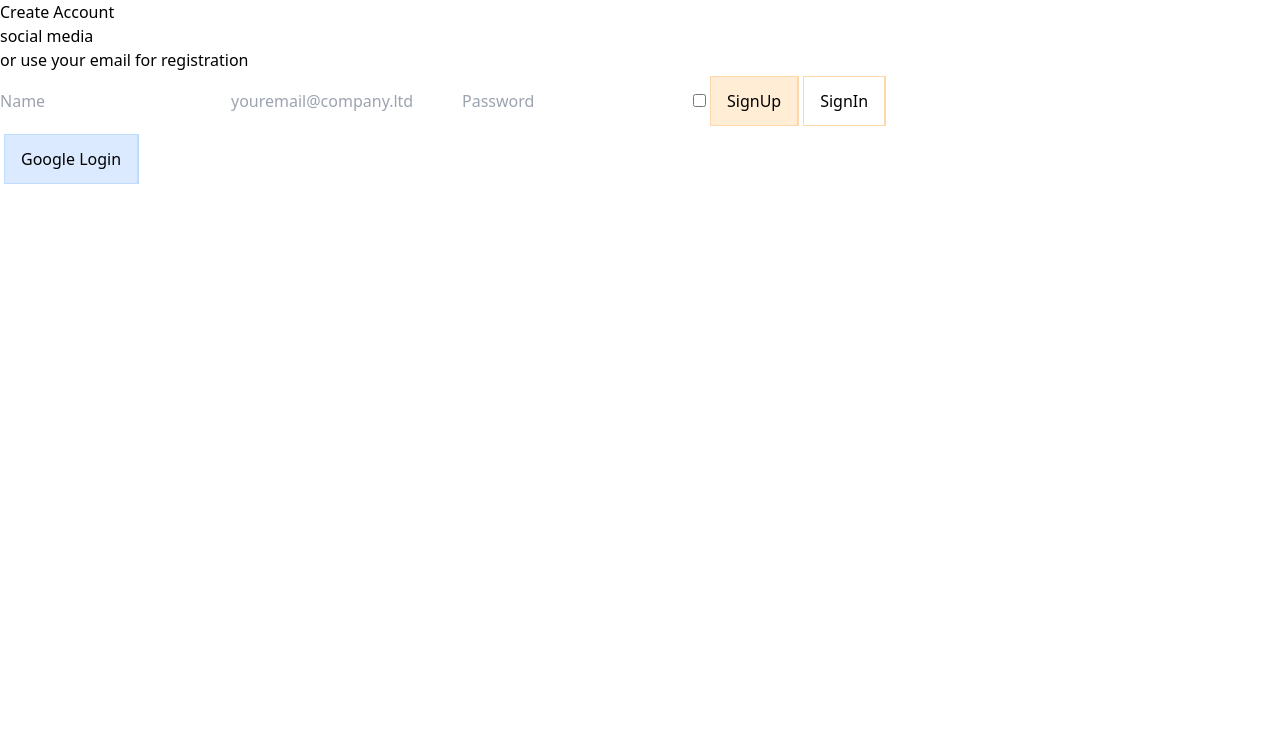
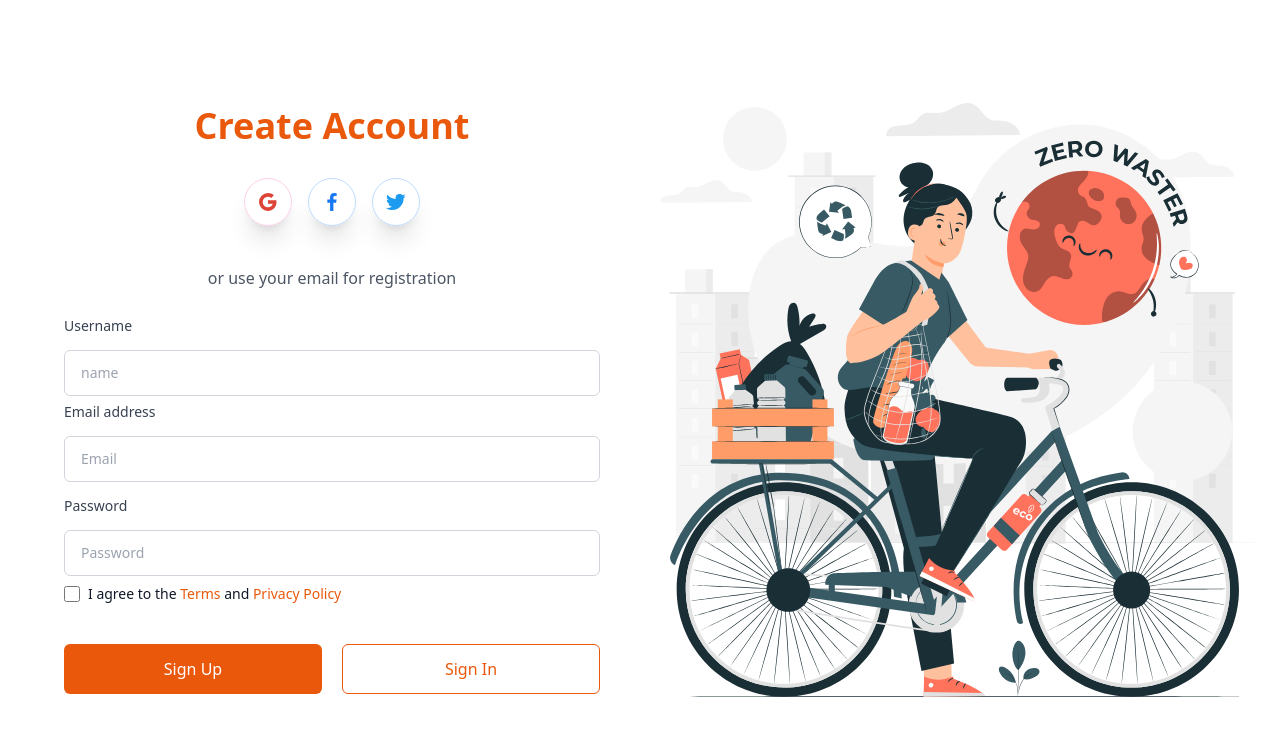
Before and after one commit to FcoJavierLpz/pinterest-fake, a React (Vite) app: page /login in a window 1280 px wide. Shown: the top 736 px of the page. Built offline with nearby package versions, Linux system fonts and the light colour scheme; no server answers.

Commit message:
refactor(login): add styles with tailwindcss

```diff
--- a/src/pages/Login.tsx
+++ b/src/pages/Login.tsx
@@ -2,8 +2,9 @@ import { useRef } from 'react'
 import { useLocation, useNavigate } from 'react-router-dom'
 import { getErrorMessage, reportError } from '../services/logger'
 import useAuth from '../hooks/useAuth'
+import imgBackground from '../assets/bg-right.svg'
 
-const Login = () => {
+const SignIn = () => {
   const nameRef = useRef<HTMLInputElement>(null)
   const emailRef = useRef<HTMLInputElement>(null)
   const passwordRef = useRef<HTMLInputElement>(null)
@@ -55,52 +56,156 @@ const Login = () => {
   }
 
   return (
+    <div className="max-w-7xl relative z-10 m-auto px-6 grid h-screen">
+      <div className="grid md:grid-cols-1 lg:grid-cols-2 items-center">
+        <div className="bg-white rounded-lg p-10 sm:m-auto md:m-auto lg:m-0">
+          <div className="sm:w-full m-auto lg:m-0 text-center">
+            <h1 className="text-3xl md:text-4xl font-bold mb-8 text-orange-600">
+              Create Account
+            </h1>
+            <div className="flex gap-4 justify-center">
+              <button
+                onClick={handleGoogleSignIn}
+                id="google"
+                className="border hover:bg-[#DB4437] w-12 h-12 fill-[#DB4437] hover:fill-white border-pink-200 rounded-full flex items-center justify-center shadow-xl hover:shadow-pink-500/50 cursor-pointer"
+              >
+                <svg xmlns="http://www.w3.org/2000/svg" width="24" height="24">
+                  <path d="M20.283 10.356h-8.327v3.451h4.792c-.446 2.193-2.313 3.453-4.792 3.453a5.27 5.27 0 0 1-5.279-5.28 5.27 5.27 0 0 1 5.279-5.279c1.259 0 2.397.447 3.29 1.178l2.6-2.599c-1.584-1.381-3.615-2.233-5.89-2.233a8.908 8.908 0 0 0-8.934 8.934 8.907 8.907 0 0 0 8.934 8.934c4.467 0 8.529-3.249 8.529-8.934 0-.528-.081-1.097-.202-1.625z" />
+                </svg>
+              </button>
+              <button className="border hover:bg-[#1877f2] w-12 h-12 fill-[#1877f2] hover:fill-white border-blue-200 rounded-full inline-flex items-center justify-center shadow-xl hover:shadow-blue-500/50 cursor-pointer">
+                <svg
+                  xmlns="http://www.w3.org/2000/svg"
+                  width="24"
+                  height="24"
+                  viewBox="0 0 24 24"
+                >
+                  <path d="M13.397 20.997v-8.196h2.765l.411-3.209h-3.176V7.548c0-.926.258-1.56 1.587-1.56h1.684V3.127A22.336 22.336 0 0 0 14.201 3c-2.444 0-4.122 1.492-4.122 4.231v2.355H7.332v3.209h2.753v8.202h3.312z"></path>
+                </svg>
+              </button>
+              <button className="border hover:bg-[#1d9bf0] w-12 h-12 fill-[#1d9bf0] hover:fill-white border-blue-200 rounded-full flex items-center justify-center shadow-xl hover:shadow-sky-500/50 cursor-pointer">
+                <svg
+                  xmlns="http://www.w3.org/2000/svg"
+                  width="24"
+                  height="24"
+                  viewBox="0 0 24 24"
+                >
+                  <path d="M19.633 7.997c.013.175.013.349.013.523 0 5.325-4.053 11.461-11.46 11.461-2.282 0-4.402-.661-6.186-1.809.324.037.636.05.973.05a8.07 8.07 0 0 0 5.001-1.721 4.036 4.036 0 0 1-3.767-2.793c.249.037.499.062.761.062.361 0 .724-.05 1.061-.137a4.027 4.027 0 0 1-3.23-3.953v-.05c.537.299 1.16.486 1.82.511a4.022 4.022 0 0 1-1.796-3.354c0-.748.199-1.434.548-2.032a11.457 11.457 0 0 0 8.306 4.215c-.062-.3-.1-.611-.1-.923a4.026 4.026 0 0 1 4.028-4.028c1.16 0 2.207.486 2.943 1.272a7.957 7.957 0 0 0 2.556-.973 4.02 4.02 0 0 1-1.771 2.22 8.073 8.073 0 0 0 2.319-.624 8.645 8.645 0 0 1-2.019 2.083z"></path>
+                </svg>
+              </button>
+            </div>
+            <p className="mt-10 mb-5 text-gray-600">
+              or use your email for registration
+            </p>
+            <div className="w-full text-left">
+              <form onSubmit={evt => evt.preventDefault()}>
                 <div>
-      <h1>Create Account</h1>
-      <div className="login-with-social-media">social media</div>
-      <p>or use your email for registration</p>
-      <form onSubmit={evt => evt.preventDefault()}>
-        <label htmlFor="name"></label>
-        <input type="text" name="name" placeholder="Name" ref={nameRef} />
-
-        <label htmlFor="email"></label>
+                  <label
+                    htmlFor="name"
+                    className="block text-sm font-medium leading-8 text-gray-700"
+                  >
+                    Username
+                  </label>
+                  <div className="mt-2 rounded-md">
                     <input
+                      id="name"
+                      type="name"
+                      placeholder="name"
+                      name="name"
+                      ref={nameRef}
+                      className="appearance-none block w-full px-4 py-3 border border-gray-300 rounded-md placeholder-gray-400 focus:outline-none focus:shadow-outline-blue focus:border-blue-300 transition duration-150 ease-in-out sm:text-sm sm:leading-5"
+                    />
+                  </div>
+                </div>
+                <div>
+                  <label
+                    htmlFor="email"
+                    className="block text-sm font-medium leading-8 text-gray-700"
+                  >
+                    Email address
+                  </label>
+                  <div className="mt-2 rounded-md">
+                    <input
+                      id="email"
                       type="email"
+                      placeholder="Email"
                       name="email"
-          placeholder="youremail@company.ltd"
                       ref={emailRef}
+                      className="appearance-none block w-full px-4 py-3 border border-gray-300 rounded-md placeholder-gray-400 focus:outline-none focus:shadow-outline-blue focus:border-blue-300 transition duration-150 ease-in-out sm:text-sm sm:leading-5"
                     />
-
-        <label htmlFor="password"></label>
+                  </div>
+                </div>
+                <div className="mt-2">
+                  <label
+                    htmlFor="password"
+                    className="block text-sm font-medium leading-8 text-gray-700"
+                  >
+                    Password
+                  </label>
+                  <div className="mt-2 rounded-md">
                     <input
                       type="password"
+                      placeholder="Password"
                       name="password"
-          id="password"
-          placeholder="Password"
                       ref={passwordRef}
+                      className="appearance-none block w-full px-4 py-3 border border-gray-300 rounded-md placeholder-gray-400 focus:outline-none focus:shadow-outline-blue focus:border-blue-300 transition duration-150 ease-in-out sm:text-sm sm:leading-5"
                     />
-        <input type="checkbox" name="agreeTerms" id="agreeTerms" />
+                  </div>
+                </div>
+                <div className="mt-2 flex flex-col md:flex-row justify-between">
+                  <div className="flex items-center">
+                    <input
+                      id="remember-me"
+                      type="checkbox"
+                      className="form-checkbox h-4 w-4 accent-orange-600 transition duration-150 ease-in-out"
+                    />
+                    <label
+                      htmlFor="remember-me"
+                      className="ml-2 block text-sm leading-5 text-gray-900"
+                    >
+                      I agree to the{' '}
+                      <a href="#" className="text-orange-600">
+                        Terms
+                      </a>{' '}
+                      and{' '}
+                      <a href="#" className="text-orange-600">
+                        Privacy Policy
+                      </a>
+                    </label>
+                  </div>
+                </div>
+                <div className="mt-10">
+                  <div className="flex gap-5">
                     <button
-          className="bg-orange-100 px-4 py-3 border border-orange-200 border-r-2 m-1"
                       onClick={createUser}
+                      type="submit"
+                      className="w-full flex justify-center py-3 px-5 border border-transparent text-md font-medium rounded-md text-white bg-orange-600 focus:outline-none focus:shadow-outline-indigo transition duration-150 ease-in-out"
                     >
-          SignUp
+                      Sign Up
                     </button>
                     <button
-          className="px-4 py-3 border border-orange-200 border-r-2"
                       onClick={LoginUser}
+                      type="submit"
+                      className="w-full flex justify-center py-3 px-5 text-md font-medium rounded-md  border border-orange-600 text-orange-600 focus:outline-none focus:shadow-outline-indigo transition duration-150 ease-in-out"
                     >
-          SignIn
+                      Sign In
                     </button>
+                  </div>
+                </div>
               </form>
-      <button
-        className="bg-blue-100 px-4 py-3 border border-blue-200 border-r-2 m-1"
-        onClick={handleGoogleSignIn}
-      >
-        Google Login
-      </button>
+            </div>
+          </div>
+        </div>
+        <div className="text-center pt-10 lg:pt-0 m-auto lg:m-0 hidden lg:block select-none">
+          <img
+            className="rounded-lg lg:ml-4"
+            src={imgBackground}
+            alt="The new Tailwind"
+          />
+        </div>
+      </div>
     </div>
   )
 }
 
-export default Login
+export default SignIn
```
Lines whose indentation alone changed are shown as unchanged.
